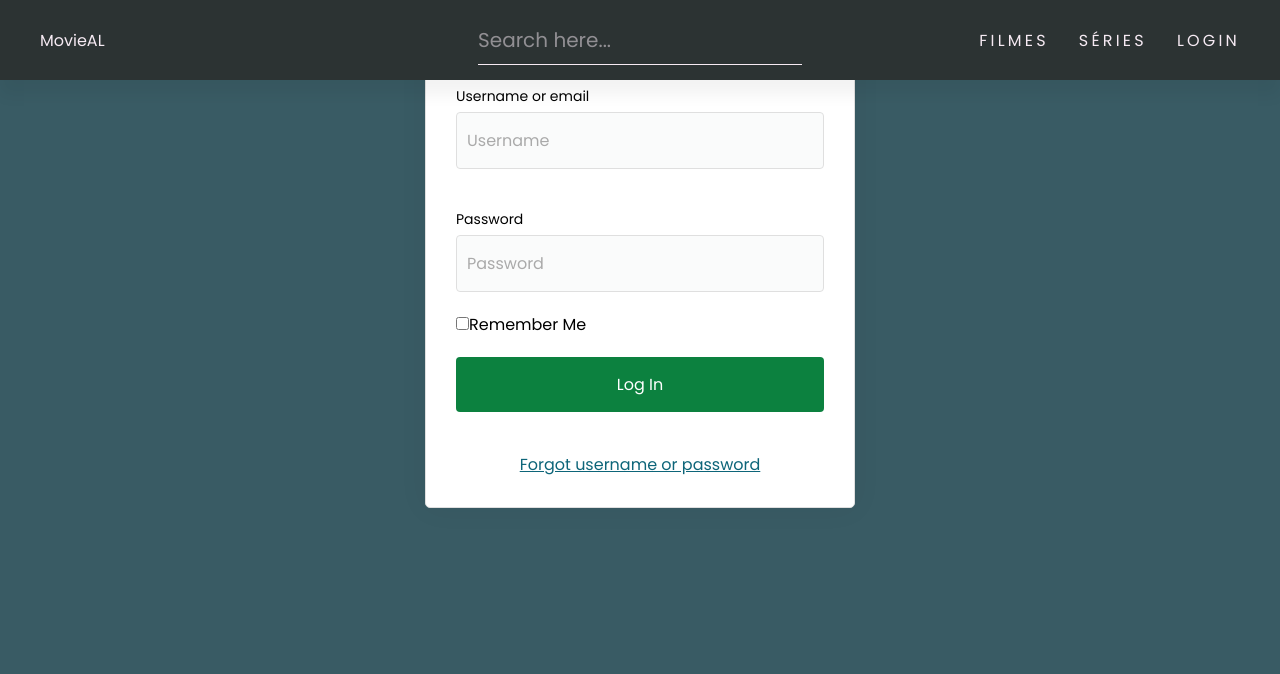
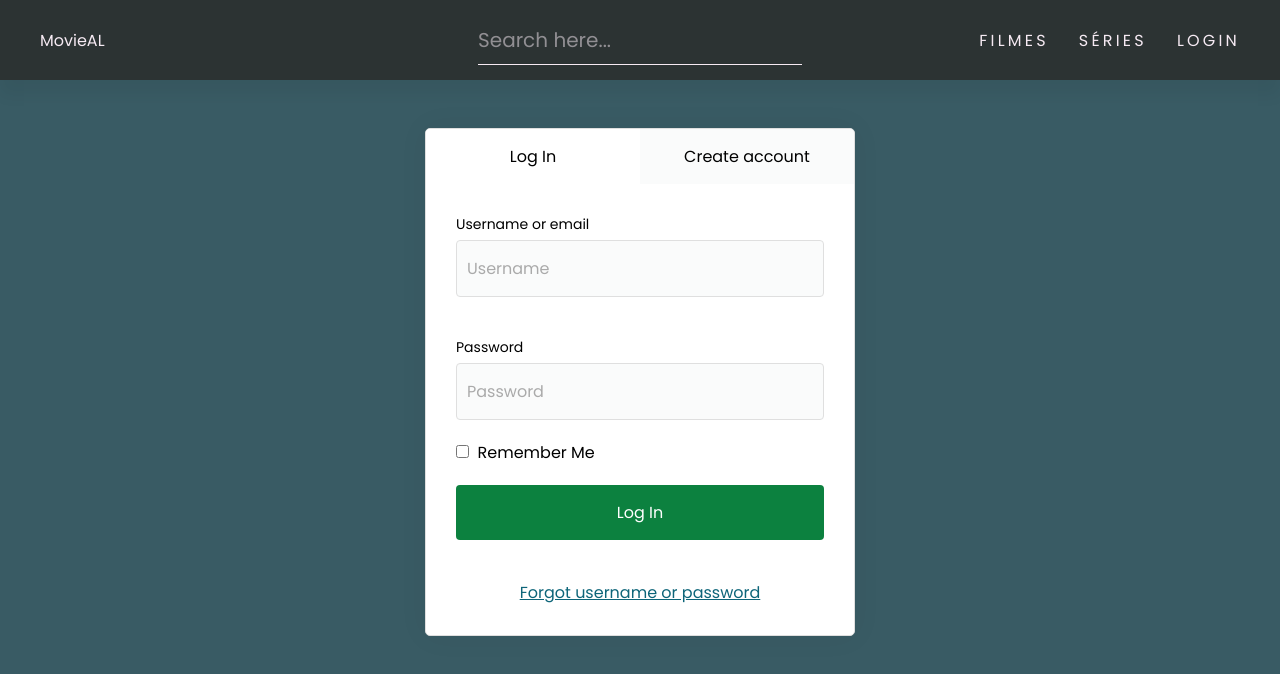
Before and after one commit to lucasmaciel03/ipvc-reactnode-aw, a React (Create React App) app in the folder frontend/: page /login in a window 1280 px wide. Shown: the top 674 px of the page. Built offline with nearby package versions, Linux system fonts and the light colour scheme.

Commit message:
fix: css and html

```diff
--- a/frontend/src/login/Login.jsx
+++ b/frontend/src/login/Login.jsx
@@ -38,7 +38,7 @@ const login = () => {
 
             <label htmlFor="lembrar" className="lembrar-label">
               <input type="checkbox" id="lembrar" name="lembrar" />
-              Remember Me
+              &nbsp; Remember Me
             </label>
             <button type="submit" className="submit">
               Log In
--- a/frontend/src/styles/login.css
+++ b/frontend/src/styles/login.css
@@ -53,9 +53,10 @@ h1 {
 }
 
 .login {
+  margin: auto;
+  margin-top: 8rem;
   max-width: 430px;
   background: var(--bg-login);
-  margin: 0 auto;
   border-radius: 5px;
   overflow: hidden;
   border: 1px solid var(--border);
```
